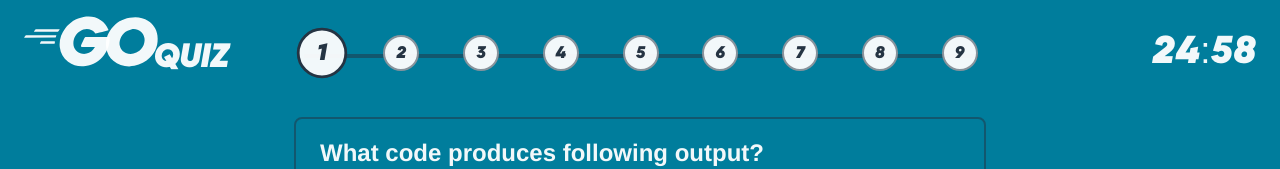
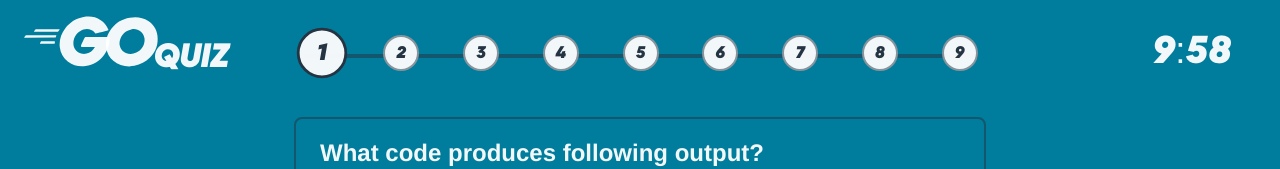
Before and after one commit to grigoriy-reshetniak/go-quiz, a React (Vite) app: page / in a window 1280 px wide. Both pictures are taken after a click on the button "Start Quiz". Shown: the top 169 px of the page. Built offline with nearby package versions, Linux system fonts and the light colour scheme.

Commit message:
fix colors in completed progress bar

```diff
--- a/src/components/Progress/progress.css
+++ b/src/components/Progress/progress.css
@@ -6,7 +6,11 @@
   color: var(--dark-blue);
 
   .correct {
-    background-color: var(--green);
+    background-color: var(--green3);
+  }
+
+  .incorrect {
+    background-color: var(--red3);
   }
 }
 
--- a/src/components/Timer/index.tsx
+++ b/src/components/Timer/index.tsx
@@ -10,7 +10,7 @@ export const Timer = ({ handleFinish, quizFinished }: TimerProps) => {
   const [seconds, setSeconds] = useState<number>(() => {
     const savedTimer = localStorage.getItem("timer");
 
-    return savedTimer ? +savedTimer : 1500;
+    return savedTimer ? +savedTimer : 600;
   });
 
   useEffect(() => {
--- a/src/variables.css
+++ b/src/variables.css
@@ -9,8 +9,10 @@
   --black: rgb(51, 51, 51);
   --green: rgba(9, 168, 4, 0.3);
   --green2: rgba(9, 168, 4, 0.1);
+  --green3: rgba(64, 162, 61);
   --red: rgba(255, 0, 0, 0.3);
   --red2: rgba(255, 0, 0, 0.2);
+  --red3: rgba(188, 86, 86);
   --font: Helvetica, Arial, sans-serif;
   --code-font: Go, sans-serif;
   --header-font: Majorant, sans-serif;
```
Also changed, not shown: src/components/Results/results.css (deleted).
